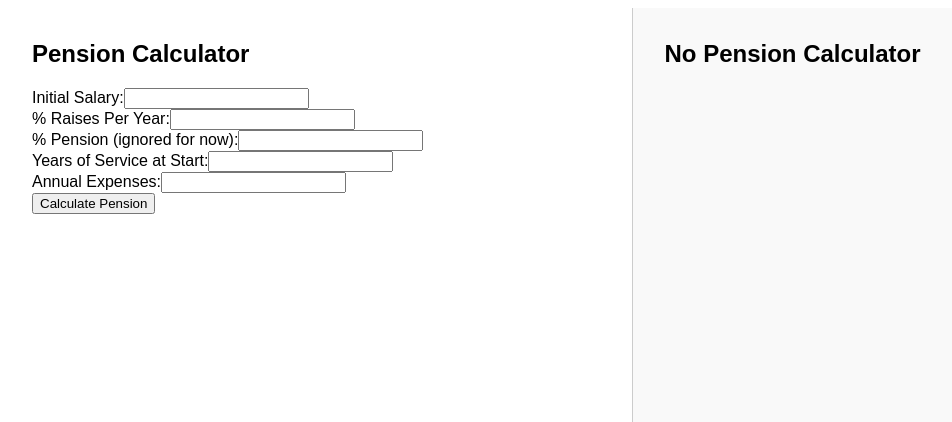
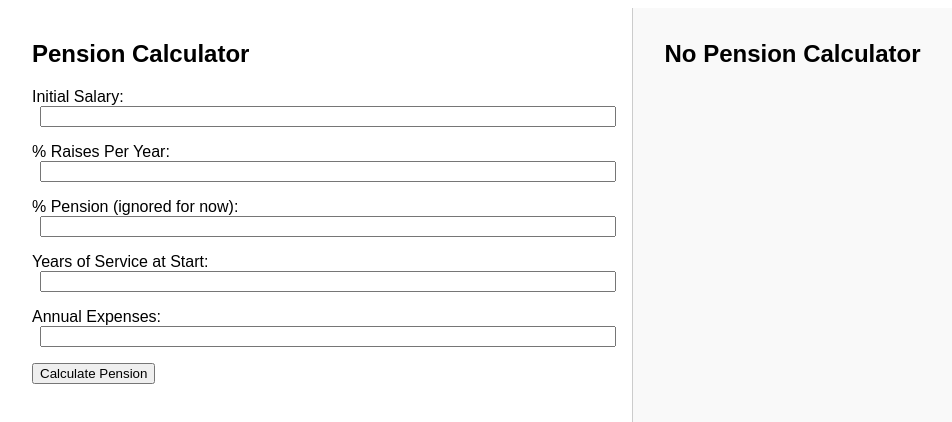
Before and after one commit to pkfitzVT/CompEdTechRetire, a React (Create React App) app: page / in a window 1280 px wide. Shown: the top 422 px of the page, without its empty margins (8-960 px from the left). Built offline with nearby package versions, Linux system fonts and the light colour scheme.

Commit message:
feature/added control to pension form

```diff
--- /dev/null
+++ b/src/components/LabeledInput.jsx
@@ -0,0 +1,16 @@
+// src/components/LabeledInput.jsx
+function LabeledInput({ label, value, onChange, type = "number" }) {
+    return (
+        <label style={{ display: 'block', marginBottom: '1rem' }}>
+            {label}
+            <input
+                type={type}
+                value={value}
+                onChange={onChange}
+                style={{ marginLeft: '0.5rem', width: '100%' }}
+            />
+        </label>
+    );
+}
+
+export default LabeledInput;
--- a/src/components/PensionCalculator.jsx
+++ b/src/components/PensionCalculator.jsx
@@ -1,5 +1,5 @@
-// src/components/PensionCalculator.jsx
 import { useState } from 'react';
+import LabeledInput from './LabeledInput';
 
 function PensionCalculator() {
     const [initialSalary, setInitialSalary] = useState('');
@@ -7,7 +7,6 @@ function PensionCalculator() {
     const [pensionPercent, setPensionPercent] = useState('');
     const [yearsOfService, setYearsOfService] = useState('');
     const [annualExpenses, setAnnualExpenses] = useState('');
-
     const [result, setResult] = useState(null);
 
     const handleSubmit = (e) => {
@@ -17,22 +16,21 @@ function PensionCalculator() {
         const raise = parseFloat(raisePercent);
         const yos = parseFloat(yearsOfService);
 
-        // Project salaries for 15 years
-        let salaries = [];
+        if (isNaN(salary) || isNaN(raise) || isNaN(yos)) {
+            alert("Please fill in all required numeric fields.");
+            return;
+        }
+
+        // Calculate projected salaries
+        const salaries = [];
         let current = salary;
         for (let i = 0; i < 15; i++) {
             salaries.push(current);
             current *= 1 + raise / 100;
         }
 
-        // Average top 3 years
-        const top3 = salaries.sort((a, b) => b - a).slice(0, 3);
-        const avgTop3 = top3.reduce((sum, s) => sum + s, 0) / 3;
-
-        // Pension multiplier
+        const avgTop3 = salaries.sort((a, b) => b - a).slice(0, 3).reduce((sum, val) => sum + val, 0) / 3;
         const multiplier = (yos + 15) / 30;
-
-        // Final pension
         const pension = avgTop3 * multiplier;
 
         setResult({
@@ -45,31 +43,11 @@ function PensionCalculator() {
     return (
         <div>
             <form onSubmit={handleSubmit}>
-                <label>
-                    Initial Salary:
-                    <input type="number" value={initialSalary} onChange={(e) => setInitialSalary(e.target.value)} />
-                </label>
-                <br />
-                <label>
-                    % Raises Per Year:
-                    <input type="number" value={raisePercent} onChange={(e) => setRaisePercent(e.target.value)} />
-                </label>
-                <br />
-                <label>
-                    % Pension (ignored for now):
-                    <input type="number" value={pensionPercent} onChange={(e) => setPensionPercent(e.target.value)} />
-                </label>
-                <br />
-                <label>
-                    Years of Service at Start:
-                    <input type="number" value={yearsOfService} onChange={(e) => setYearsOfService(e.target.value)} />
-                </label>
-                <br />
-                <label>
-                    Annual Expenses:
-                    <input type="number" value={annualExpenses} onChange={(e) => setAnnualExpenses(e.target.value)} />
-                </label>
-                <br />
+                <LabeledInput label="Initial Salary:" value={initialSalary} onChange={(e) => setInitialSalary(e.target.value)} />
+                <LabeledInput label="% Raises Per Year:" value={raisePercent} onChange={(e) => setRaisePercent(e.target.value)} />
+                <LabeledInput label="% Pension (ignored for now):" value={pensionPercent} onChange={(e) => setPensionPercent(e.target.value)} />
+                <LabeledInput label="Years of Service at Start:" value={yearsOfService} onChange={(e) => setYearsOfService(e.target.value)} />
+                <LabeledInput label="Annual Expenses:" value={annualExpenses} onChange={(e) => setAnnualExpenses(e.target.value)} />
                 <button type="submit">Calculate Pension</button>
             </form>
 
```
